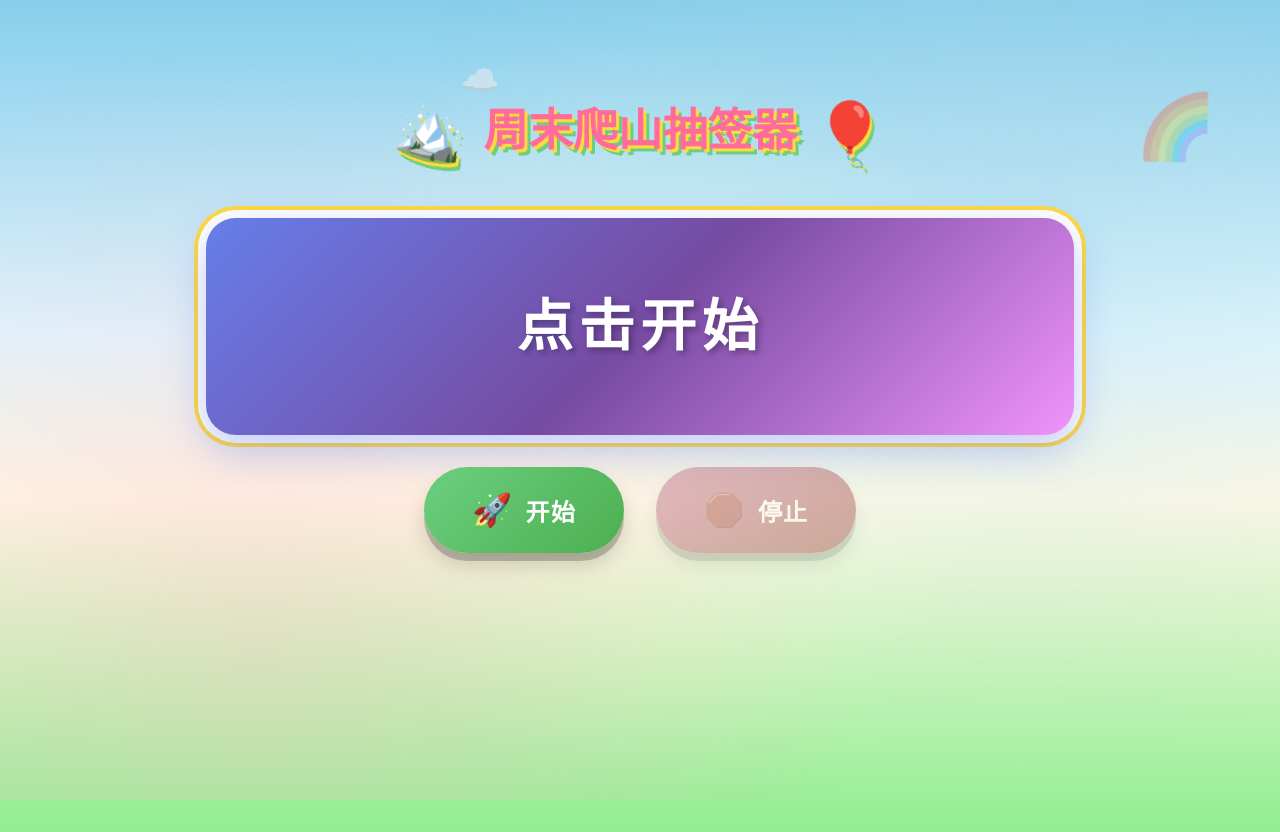
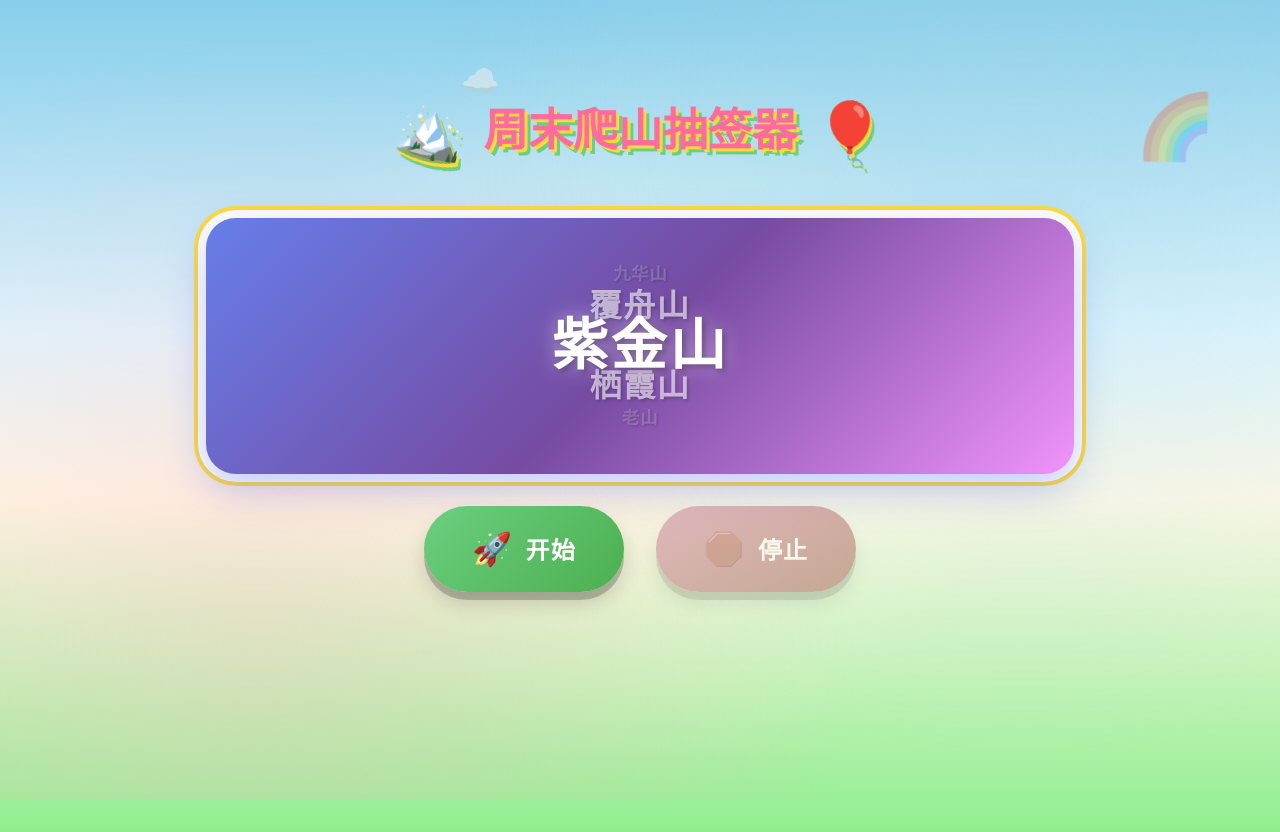
Before and after one commit to tanyixiu/weekly-hiking, a Vue app in the folder client/: page / in a window 1280 px wide. Built offline with nearby package versions, Linux system fonts and the light colour scheme.

Commit message:
更新转动时显示多个名字

```diff
--- a/client/src/components/MountainPicker.vue
+++ b/client/src/components/MountainPicker.vue
@@ -15,14 +15,30 @@
 
     <!-- 主抽签区域 -->
     <div class="display-area" :class="{ spinning: isSpinning }">
-      <div class="stars" v-if="selectedMountain">
+      <div class="stars" v-if="selectedMountain && !isSpinning">
         <span class="star">⭐</span>
         <span class="star">⭐</span>
         <span class="star">⭐</span>
       </div>
-      <div class="mountain-name" :class="{ spinning: isSpinning }">
-        {{ currentMountain }}
+
+      <!-- 显示多个山名 -->
+      <div class="mountains-carousel">
+        <div
+          v-for="(mountain, index) in visibleMountains"
+          :key="index"
+          class="mountain-name"
+          :class="{
+            'is-current': index === 2,
+            'is-prev': index === 1,
+            'is-next': index === 3,
+            'is-far': index === 0 || index === 4,
+            spinning: isSpinning
+          }"
+        >
+          {{ mountain }}
         </div>
+      </div>
+
       <div class="mountain-emoji" v-if="!isSpinning && selectedMountain">
         🎉🎊🎉
       </div>
@@ -36,7 +52,7 @@
         class="btn btn-start"
       >
         <span class="btn-icon">🚀</span>
-        <span class="btn-text">开始</span>
+        <span class="btn-text">{{ selectedMountain && !isConfirmed ? '再抽一次' : '开始' }}</span>
       </button>
       <button
         @click="stop"
@@ -45,6 +61,15 @@
       >
         <span class="btn-icon">🛑</span>
         <span class="btn-text">停止</span>
+      </button>
+      <button
+        @click="confirmChoice"
+        :disabled="!selectedMountain || isSpinning || isConfirmed"
+        class="btn btn-confirm"
+        v-if="selectedMountain && !isConfirmed"
+      >
+        <span class="btn-icon">✅</span>
+        <span class="btn-text">就这个了！</span>
       </button>
     </div>
 
@@ -78,7 +103,7 @@
     <!-- 历史记录 -->
     <div class="history-card" v-if="history.length > 0">
       <h3 class="history-title">
-        <span>📖</span> 探险日记 <span>✨</span>
+        <span>🎯</span> 最终决定 <span>✨</span>
       </h3>
       <ul class="history-list">
         <li v-for="(item, index) in history" :key="index" class="history-item">
@@ -93,7 +118,7 @@
 </template>
 
 <script setup>
-import { ref, onMounted } from 'vue'
+import { ref, onMounted, computed } from 'vue'
 import Papa from 'papaparse'
 import mountainsCSV from '../assets/mountains.csv?raw'
 
@@ -101,11 +126,30 @@ const mountains = ref([])
 const currentMountain = ref('点击开始')
 const isSpinning = ref(false)
 const selectedMountain = ref(null)
+const isConfirmed = ref(false)
 const history = ref([])
+const currentIndex = ref(0)  // 改为响应式变量
 
 let spinInterval = null
-let currentIndex = 0
 let speed = 50
+
+// 计算可见的山名列表（当前山名及其前后的山）
+const visibleMountains = computed(() => {
+  if (mountains.value.length === 0) {
+    return ['点击开始', '', '', '', '']
+  }
+
+  const total = mountains.value.length
+  const result = []
+
+  // 显示5个山名：前2个、当前、后2个
+  for (let i = -2; i <= 2; i++) {
+    let index = (currentIndex.value + i + total) % total
+    result.push(mountains.value[index]?.name || '')
+  }
+
+  return result
+})
 
 // 加载 CSV 数据
 onMounted(() => {
@@ -134,11 +178,12 @@ function start() {
 
   isSpinning.value = true
   selectedMountain.value = null
+  isConfirmed.value = false
   speed = 50
 
   spinInterval = setInterval(() => {
-    currentIndex = (currentIndex + 1) % mountains.value.length
-    currentMountain.value = mountains.value[currentIndex].name
+    currentIndex.value = (currentIndex.value + 1) % mountains.value.length
+    currentMountain.value = mountains.value[currentIndex.value].name
   }, speed)
 }
 
@@ -160,7 +205,23 @@ function slowDown() {
   if (speed > 500) {
     // 完全停止
     isSpinning.value = false
-    selectedMountain.value = mountains.value[currentIndex]
+    selectedMountain.value = mountains.value[currentIndex.value]
+    return
+  }
+
+  // 继续减速
+  spinInterval = setTimeout(() => {
+    currentIndex.value = (currentIndex.value + 1) % mountains.value.length
+    currentMountain.value = mountains.value[currentIndex.value].name
+    slowDown()
+  }, speed)
+}
+
+// 确认选择并保存到历史记录
+function confirmChoice() {
+  if (!selectedMountain.value || isConfirmed.value) return
+
+  isConfirmed.value = true
 
   // 保存到历史记录
   const record = {
@@ -175,16 +236,6 @@ function slowDown() {
   }
 
   localStorage.setItem('hikingHistory', JSON.stringify(history.value))
-
-    return
-  }
-
-  // 继续减速
-  spinInterval = setTimeout(() => {
-    currentIndex = (currentIndex + 1) % mountains.value.length
-    currentMountain.value = mountains.value[currentIndex].name
-    slowDown()
-  }, speed)
 }
 </script>
 
@@ -356,27 +407,76 @@ function slowDown() {
   to { transform: rotate(360deg); }
 }
 
-.mountain-name {
-  font-size: 3.5rem;
-  font-weight: 900;
-  color: #fff;
-  min-height: 5rem;
+/* 山名轮播容器 */
+.mountains-carousel {
+  position: relative;
+  min-height: 8rem;
   display: flex;
   align-items: center;
   justify-content: center;
-  text-shadow: 3px 3px 6px rgba(0, 0, 0, 0.3);
-  position: relative;
-  z-index: 1;
-  letter-spacing: 0.1em;
+  perspective: 1000px;
 }
 
-.mountain-name.spinning {
+.mountain-name {
+  position: absolute;
+  font-size: 2rem;
+  font-weight: 900;
+  color: rgba(255, 255, 255, 0.3);
+  text-shadow: 2px 2px 4px rgba(0, 0, 0, 0.2);
+  z-index: 1;
+  letter-spacing: 0.05em;
+  transition: all 0.3s ease;
+  white-space: nowrap;
+}
+
+/* 当前显示的山名 - 最明显 */
+.mountain-name.is-current {
+  font-size: 3.5rem;
+  color: #fff;
+  text-shadow: 3px 3px 6px rgba(0, 0, 0, 0.3),
+               0 0 20px rgba(255, 255, 255, 0.5);
+  z-index: 5;
+  transform: translateY(0) scale(1);
+}
+
+/* 前一个和后一个 - 稍小 */
+.mountain-name.is-prev {
+  font-size: 2.5rem;
+  color: rgba(255, 255, 255, 0.6);
+  z-index: 3;
+  transform: translateY(-2.5rem) scale(0.8);
+}
+
+.mountain-name.is-next {
+  font-size: 2.5rem;
+  color: rgba(255, 255, 255, 0.6);
+  z-index: 3;
+  transform: translateY(2.5rem) scale(0.8);
+}
+
+/* 更远的山名 - 更小更透明 */
+.mountain-name.is-far {
+  font-size: 1.8rem;
+  color: rgba(255, 255, 255, 0.2);
+  z-index: 1;
+}
+
+.mountain-name.is-far:first-child {
+  transform: translateY(-4.5rem) scale(0.6);
+}
+
+.mountain-name.is-far:last-child {
+  transform: translateY(4.5rem) scale(0.6);
+}
+
+/* 旋转时的动画 */
+.mountain-name.is-current.spinning {
   animation: pulse 0.3s infinite, colorChange 0.5s infinite;
 }
 
 @keyframes pulse {
-  0%, 100% { transform: scale(1); }
-  50% { transform: scale(1.1); }
+  0%, 100% { transform: translateY(0) scale(1); }
+  50% { transform: translateY(0) scale(1.1); }
 }
 
 @keyframes colorChange {
@@ -475,6 +575,32 @@ function slowDown() {
   transform: translateY(-4px);
   box-shadow: 0 12px 0 rgba(0, 0, 0, 0.2),
               0 16px 25px rgba(231, 76, 60, 0.4);
+}
+
+.btn-confirm {
+  background: linear-gradient(135deg, #ffd93d 0%, #ffaa00 100%);
+  color: #333;
+  animation: glow 2s infinite;
+}
+
+.btn-confirm:hover:not(:disabled) {
+  background: linear-gradient(135deg, #ffc93d 0%, #ff9900 100%);
+  transform: translateY(-4px);
+  box-shadow: 0 12px 0 rgba(0, 0, 0, 0.2),
+              0 16px 25px rgba(255, 217, 61, 0.6);
+}
+
+@keyframes glow {
+  0%, 100% {
+    box-shadow: 0 8px 0 rgba(0, 0, 0, 0.2),
+                0 12px 20px rgba(0, 0, 0, 0.15),
+                0 0 20px rgba(255, 217, 61, 0.5);
+  }
+  50% {
+    box-shadow: 0 8px 0 rgba(0, 0, 0, 0.2),
+                0 12px 20px rgba(0, 0, 0, 0.15),
+                0 0 40px rgba(255, 217, 61, 0.8);
+  }
 }
 
 /* 信息卡片 */
```
Lines whose indentation alone changed are shown as unchanged.
